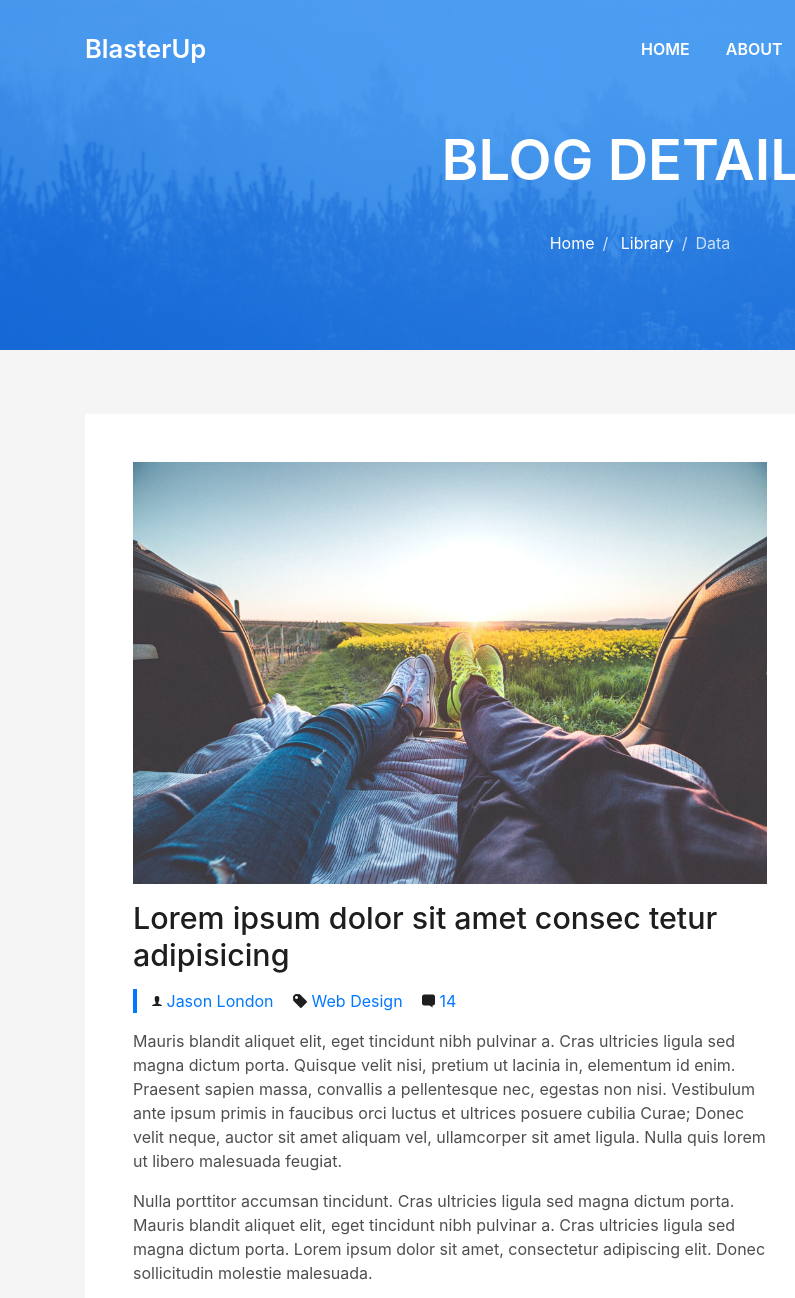
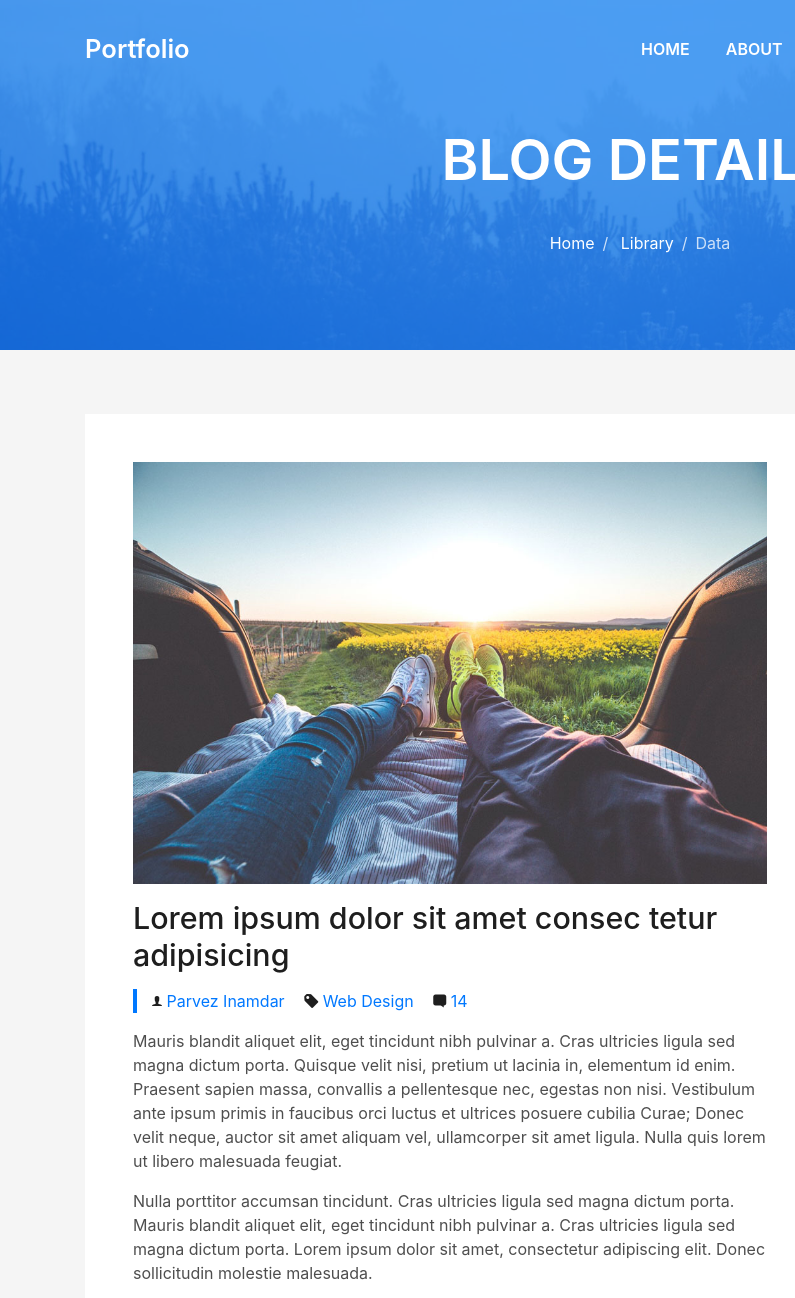
Before and after one commit to parvezinamdar/portfolio1, a plain HTML site: page blog-single.html in a window 1280 px wide. Shown: the top 1298 px of the page, 0-795 px from the left. Drawn offline with Linux system fonts and the light colour scheme; files whose address does not match are found by name.

Commit message:
second commit

```diff
--- a/blog-single.html
+++ b/blog-single.html
@@ -2,7 +2,7 @@
 <html lang="en">
 <head>
   <meta charset="utf-8">
-  <title>DevFolio Bootstrap Template</title>
+  <title>PORTFOLIO</title>
   <meta content="width=device-width, initial-scale=1.0" name="viewport">
   <meta content="" name="keywords">
   <meta content="" name="description">
@@ -36,7 +36,7 @@
   <!--/ Nav Star /-->
   <nav class="navbar navbar-b navbar-trans navbar-expand-md fixed-top" id="mainNav">
     <div class="container">
-      <a class="navbar-brand js-scroll" href="#page-top">BlasterUp</a>
+      <a class="navbar-brand js-scroll" href="#page-top">Portfolio</a>
       <button class="navbar-toggler collapsed" type="button" data-toggle="collapse" data-target="#navbarDefault"
         aria-controls="navbarDefault" aria-expanded="false" aria-label="Toggle navigation">
         <span></span>
@@ -105,7 +105,7 @@
               <ul>
                 <li>
                   <span class="ion-ios-person"></span>
-                  <a href="#">Jason London</a>
+                  <a href="#">Parvez Inamdar</a>
                 </li>
                 <li>
                   <span class="ion-pricetag"></span>
@@ -360,7 +360,7 @@
         <div class="row">
           <div class="col-sm-12">
             <div class="copyright-box">
-              <p class="copyright">&copy; Copyright <strong>DevFolio</strong>. All Rights Reserved</p>
+              <p class="copyright">&copy; Copyright <strong>Portfolio</strong>. All Rights Reserved</p>
               <div class="credits">
                 <!--
                   All the links in the footer should remain intact.
@@ -368,7 +368,7 @@
                   Licensing information: https://bootstrapmade.com/license/
                   Purchase the pro version with working PHP/AJAX contact form: https://bootstrapmade.com/buy/?theme=DevFolio
                 -->
-                Designed by <a href="https://bootstrapmade.com/">BootstrapMade</a>
+                Designed by <a href="/">Parvez Inamdar</a>
               </div>
             </div>
           </div>
```
